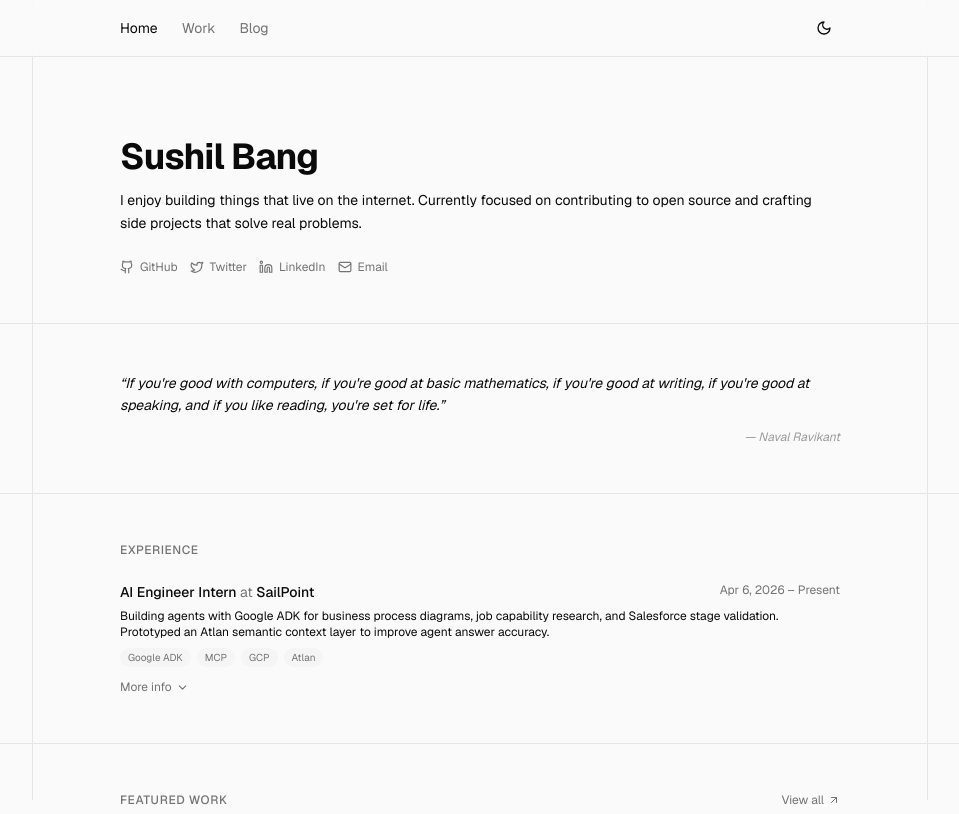
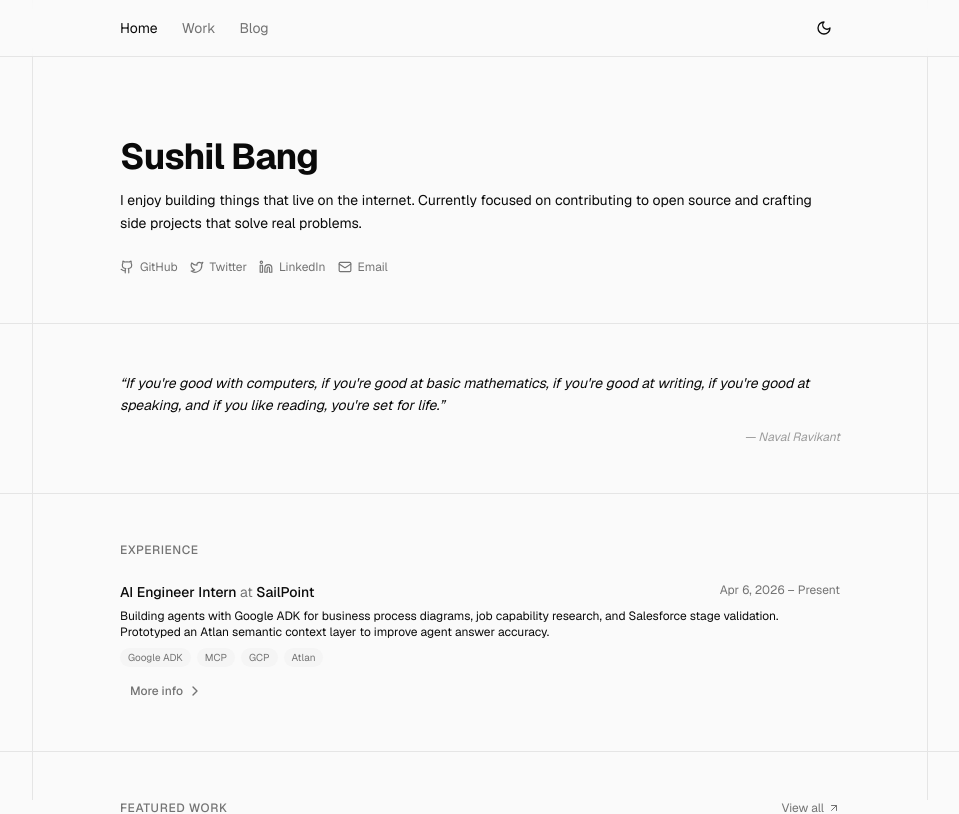
Before and after one commit to sushilbang/portfolio, a Next.js app: page / in a window 1280 px wide. Shown: the top 814 px of the page, without its empty margins (160-1119 px from the left). Built offline with nearby package versions, Linux system fonts and the light colour scheme.

Commit message:
good scrollbars

```diff
--- a/app/globals.css
+++ b/app/globals.css
@@ -115,6 +115,8 @@
 @layer base {
   * {
     @apply border-border outline-ring/50;
+    scrollbar-width: thin;
+    scrollbar-color: color-mix(in srgb, var(--muted-foreground) 50%, var(--background)) transparent;
   }
   html {
     scroll-behavior: smooth;
@@ -122,6 +124,25 @@
   body {
     @apply bg-background text-foreground antialiased;
   }
+}
+
+/* Slim scrollbars for the page and scrollable drawers. */
+*::-webkit-scrollbar {
+  width: 6px;
+  height: 6px;
+}
+
+*::-webkit-scrollbar-track {
+  background: transparent;
+}
+
+*::-webkit-scrollbar-thumb {
+  border-radius: 999px;
+  background: color-mix(in srgb, var(--muted-foreground) 50%, var(--background));
+}
+
+*::-webkit-scrollbar-thumb:hover {
+  background: color-mix(in srgb, var(--muted-foreground) 75%, var(--background));
 }
 
 /* Selection styling */
--- a/app/page.tsx
+++ b/app/page.tsx
@@ -1,5 +1,6 @@
 import Link from 'next/link';
-import { ArrowUpRight, ChevronDown, Github, Linkedin, Twitter, Mail } from 'lucide-react';
+import { ArrowUpRight, Github, Linkedin, Twitter, Mail } from 'lucide-react';
+import { ExperienceDetailsDrawer } from '@/components/experience-details-drawer';
 
 const socialLinks = [
   { name: 'GitHub', href: 'https://github.com/sushilbang', icon: Github },
@@ -116,17 +117,7 @@ export default function Home() {
                     </span>
                   ))}
                 </div>
-                <details className="group mt-3">
-                  <summary className="flex w-fit cursor-pointer list-none items-center gap-1 text-xs text-muted-foreground transition-colors hover:text-foreground [&::-webkit-details-marker]:hidden">
-                    More info
-                    <ChevronDown size={13} className="transition-transform group-open:rotate-180" />
-                  </summary>
-                  <ul className="mt-3 space-y-2 border-l border-border pl-4 text-xs leading-relaxed text-muted-foreground">
-                    {exp.details.map((detail) => (
-                      <li key={detail}>{detail}</li>
-                    ))}
-                  </ul>
-                </details>
+                <ExperienceDetailsDrawer {...exp} />
               </div>
             ))}
           </div>
--- /dev/null
+++ b/components/experience-details-drawer.tsx
@@ -0,0 +1,90 @@
+"use client"
+
+import { ChevronRight } from "lucide-react"
+
+import { Button } from "@/components/ui/button"
+import {
+  Drawer,
+  DrawerClose,
+  DrawerContent,
+  DrawerDescription,
+  DrawerFooter,
+  DrawerHeader,
+  DrawerTitle,
+  DrawerTrigger,
+} from "@/components/ui/drawer"
+
+type ExperienceDetailsDrawerProps = {
+  role: string
+  company: string
+  period: string
+  description: string
+  technologies: string[]
+  details: string[]
+}
+
+export function ExperienceDetailsDrawer({
+  role,
+  company,
+  period,
+  description,
+  technologies,
+  details,
+}: ExperienceDetailsDrawerProps) {
+  return (
+    <Drawer>
+      <DrawerTrigger asChild>
+        <Button
+          variant="ghost"
+          size="sm"
+          className="mt-3 h-auto gap-1 px-0 py-1 text-xs text-muted-foreground hover:bg-transparent hover:text-foreground"
+        >
+          More info
+          <ChevronRight size={13} />
+        </Button>
+      </DrawerTrigger>
+      <DrawerContent className="max-h-[85dvh]">
+        <div className="mx-auto flex max-h-[calc(85dvh-1.5rem)] w-full max-w-3xl min-h-0 flex-col overflow-hidden">
+          <DrawerHeader className="border-b border-border px-6 pb-5 text-left">
+            <DrawerTitle className="text-lg">{role} at {company}</DrawerTitle>
+            <p className="text-xs text-muted-foreground">{period}</p>
+            <DrawerDescription className="max-w-2xl text-xs leading-relaxed">
+              {description}
+            </DrawerDescription>
+          </DrawerHeader>
+
+          <div className="min-h-0 flex-1 overflow-y-auto px-6 py-5">
+            <h3 className="text-xs font-medium uppercase tracking-wider text-muted-foreground">
+              Details
+            </h3>
+            <ul className="mt-4 space-y-3 text-sm leading-relaxed">
+              {details.map((detail) => (
+                <li key={detail} className="flex gap-3">
+                  <span aria-hidden="true" className="mt-2 size-1 shrink-0 rounded-full bg-foreground" />
+                  <span>{detail}</span>
+                </li>
+              ))}
+            </ul>
+
+            <div className="mt-6 flex flex-wrap gap-1.5">
+              {technologies.map((technology) => (
+                <span
+                  key={technology}
+                  className="rounded-full bg-muted px-2 py-0.5 text-[10px] text-muted-foreground"
+                >
+                  {technology}
+                </span>
+              ))}
+            </div>
+          </div>
+
+          <DrawerFooter className="border-t border-border px-6 py-4 sm:flex sm:flex-row sm:justify-end">
+            <DrawerClose asChild>
+              <Button variant="outline">Close</Button>
+            </DrawerClose>
+          </DrawerFooter>
+        </div>
+      </DrawerContent>
+    </Drawer>
+  )
+}
```
